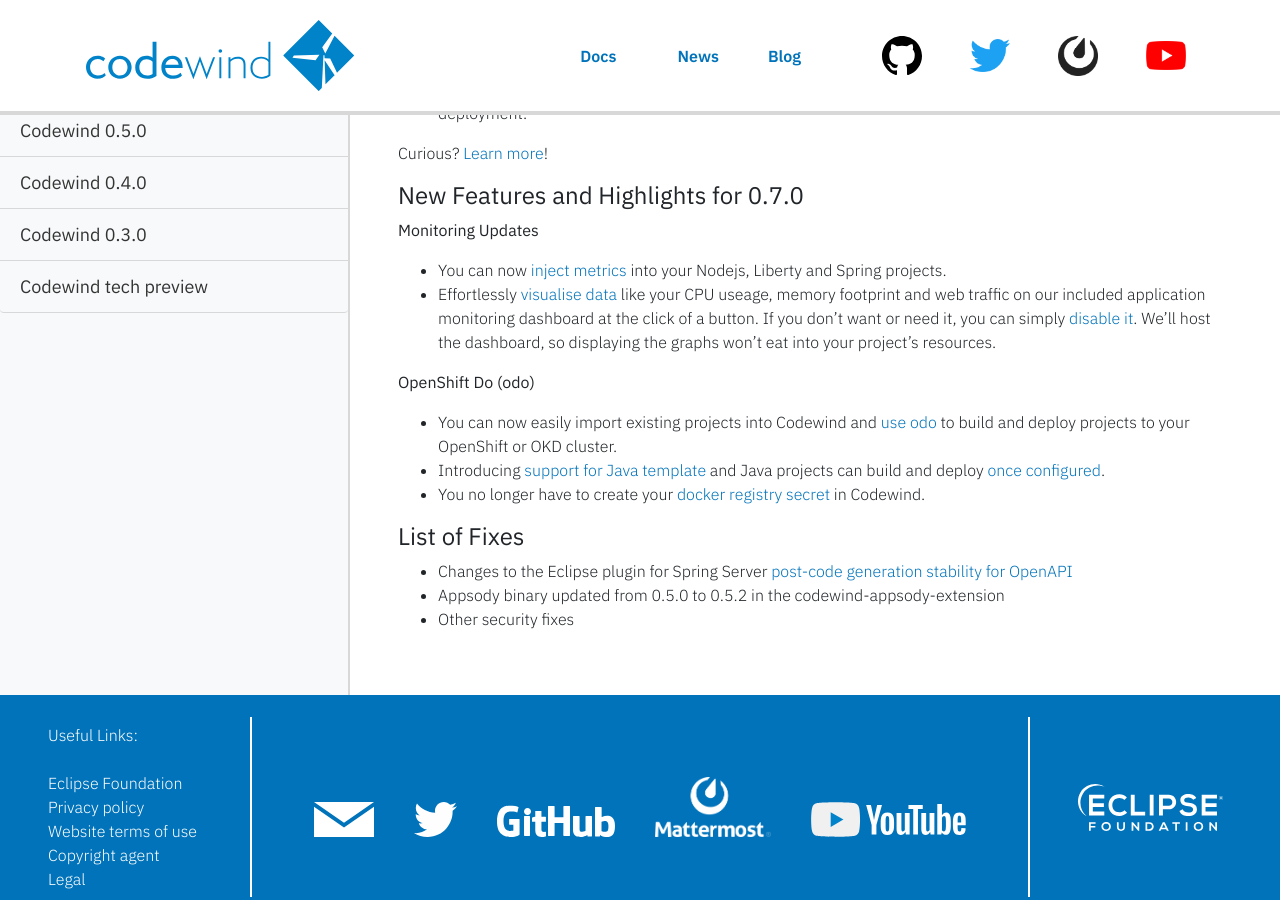
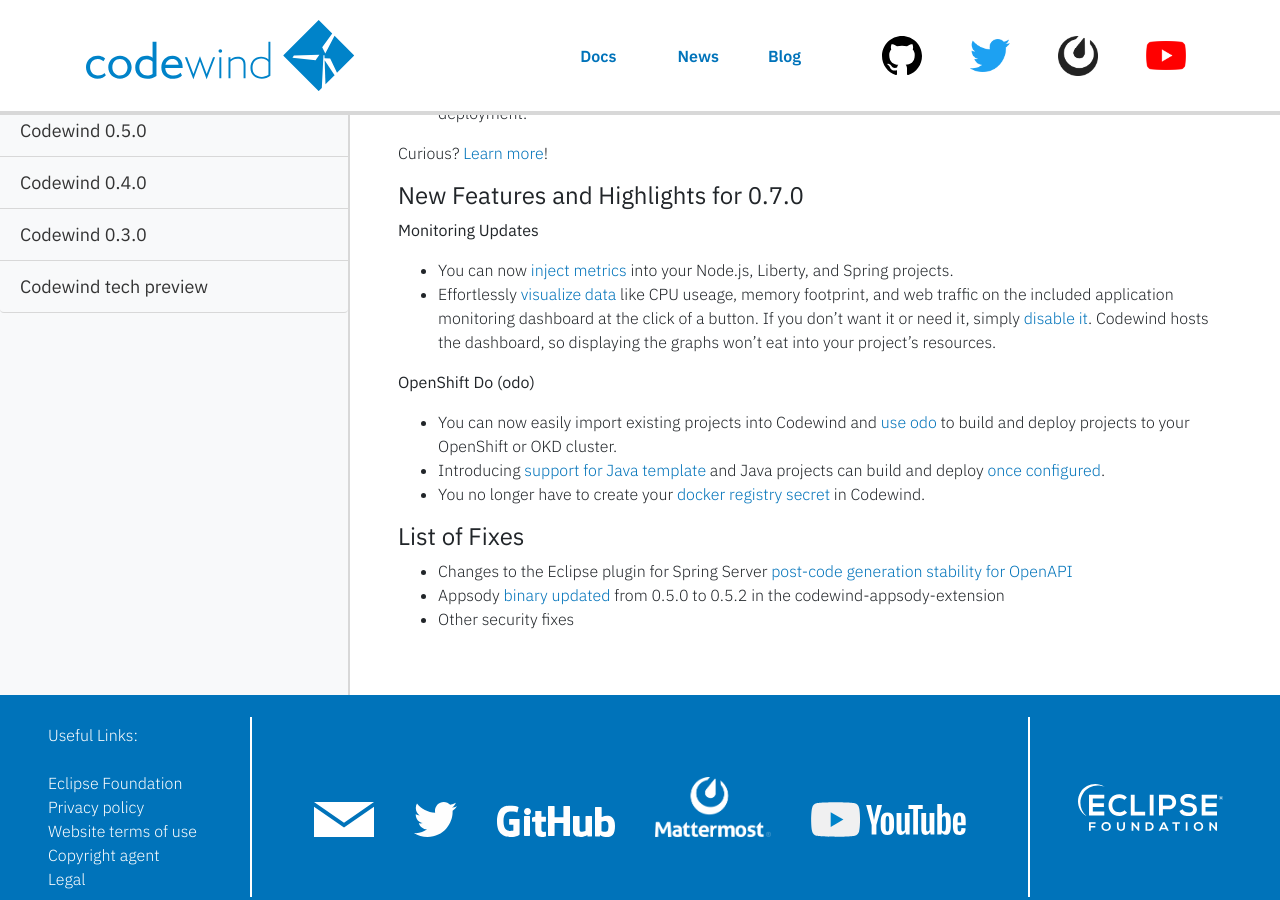
Before and after one commit to eclipse-archived/codewind-docs, a Jekyll site: the page built from docs/_news/news07.md, in a window 1280 px wide and 900 px high, scrolled down 273 px. Built offline with Jekyll 4.4.1, drawn with Linux system fonts in a browser that asks for light colours; nearby versions of some CDN libraries.

Commit message:
fixed oxford comma, other grammatical errors, tenses
Signed-off-by: beccabau <rbau@us.ibm.com>

```diff
--- a/docs/_news/news07.md
+++ b/docs/_news/news07.md
@@ -21,8 +21,8 @@ Curious? [Learn more](remoteoverview.html)!
 #### New Features and Highlights for 0.7.0
 
 **Monitoring Updates**
-- You can now [inject metrics](https://github.com/codewind-resources/design-documentation/blob/master/codewindServer/metricsInjection.md) into your Nodejs, Liberty and Spring projects.
-- Effortlessly [visualise data](https://github.com/eclipse/codewind/issues/977) like your CPU useage, memory footprint and web traffic on our included application monitoring dashboard at the click of a button. If you don't want or need it, you can simply [disable it](https://github.com/eclipse/codewind/issues/1290). We'll host the dashboard, so displaying the graphs won't eat into your project's resources.
+- You can now [inject metrics](https://github.com/codewind-resources/design-documentation/blob/master/codewindServer/metricsInjection.md) into your Node.js, Liberty, and Spring projects.
+- Effortlessly [visualize data](https://github.com/eclipse/codewind/issues/977) like CPU useage, memory footprint, and web traffic on the included application monitoring dashboard at the click of a button. If you don't want it or need it, simply [disable it](https://github.com/eclipse/codewind/issues/1290). Codewind hosts the dashboard, so displaying the graphs won't eat into your project's resources.
 
 **OpenShift Do (odo)**
 - You can now easily import existing projects into Codewind and [use odo](https://github.com/eclipse/codewind/issues/1115) to build and deploy projects to your OpenShift or OKD cluster.
@@ -31,5 +31,5 @@ Curious? [Learn more](remoteoverview.html)!
 
 #### List of Fixes
 - Changes to the Eclipse plugin for Spring Server [post-code generation stability for OpenAPI](https://github.com/eclipse/codewind/issues/1116)
-- Appsody binary updated from 0.5.0 to 0.5.2 in the codewind-appsody-extension
+- Appsody [binary updated](https://github.com/eclipse/codewind-docs/pull/267) from 0.5.0 to 0.5.2 in the codewind-appsody-extension
 - Other security fixes
```
